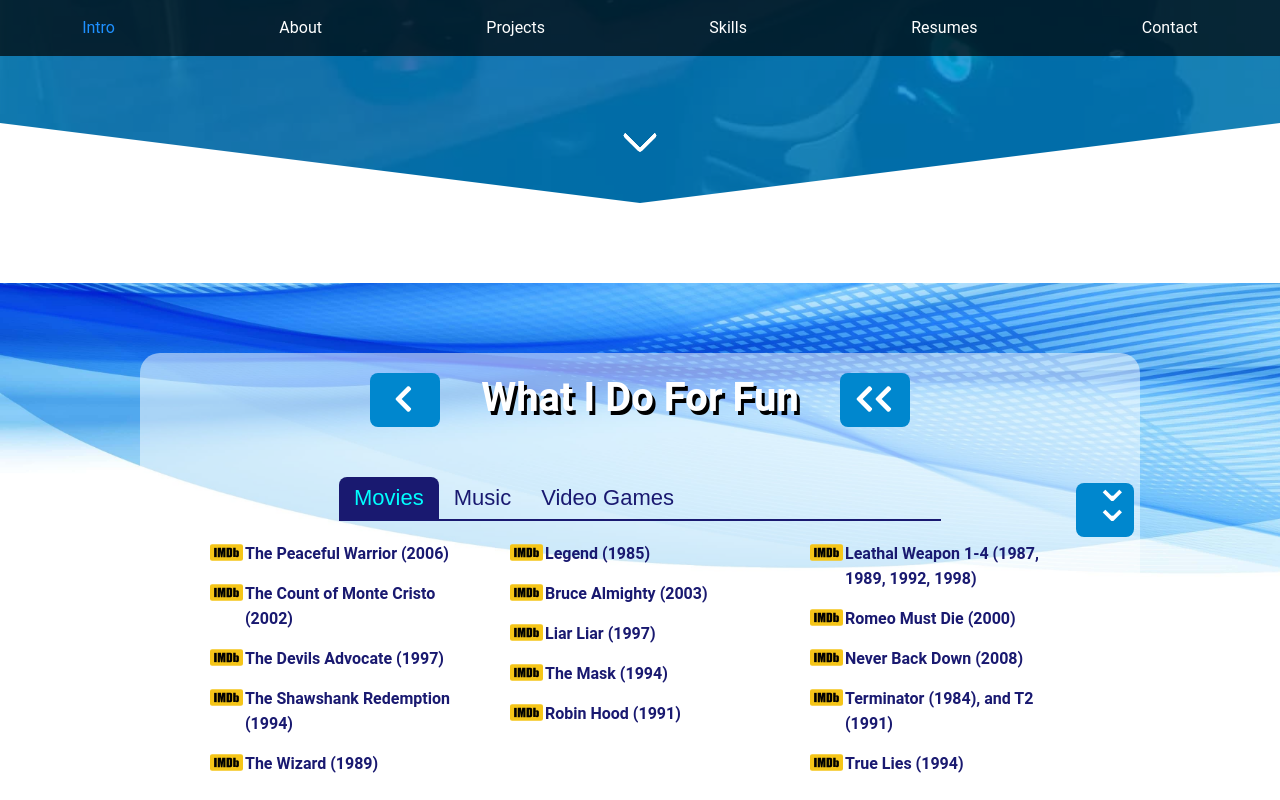
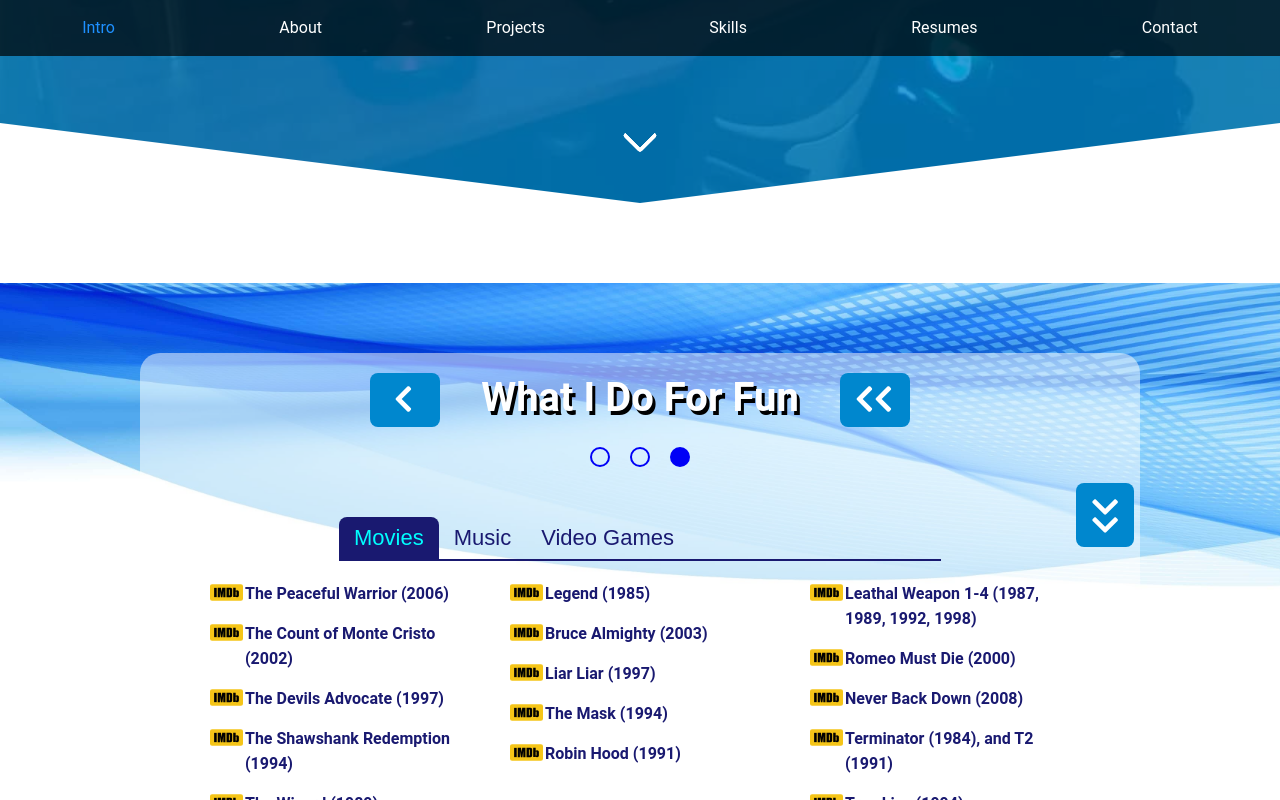
Before and after one commit to jamespagedev/portfolio, a React (Create React App) app: page / in a window 1280 px wide. Both pictures are taken after a click on the button 405 px from the left and 917 px from the top of the page. Shown: the part 517-1317 px from the top of the page. Built offline with nearby package versions, Linux system fonts and the light colour scheme.

Commit message:
about carousel - fixed verticle buttons and opacity during slide

```diff
--- a/src/Components/AboutComponents/AboutCarousel.js
+++ b/src/Components/AboutComponents/AboutCarousel.js
@@ -1,6 +1,6 @@
 import React, { useLayoutEffect, useState } from 'react';
 import { FontAwesomeIcon } from '@fortawesome/react-fontawesome'
-import { faChevronRight, faChevronLeft } from '@fortawesome/free-solid-svg-icons'
+import { faChevronRight, faChevronLeft, faChevronUp, faChevronDown } from '@fortawesome/free-solid-svg-icons'
 
 // components
 import EducationSlide from './EducationSlide.js';
@@ -18,17 +18,18 @@ const slidesIndexesWithScroll = new Set([funSlideIndex]);
 const AboutCarousel = props => {
   // variables
   const { containerWidth, slideWidth } = props;
-  const slideTitles = {1: "Education", 2: "History", 3: "What I Do For Fun"}
-  const [slideIndex, setSlideIndex] = useState(1);
+  const slideTitles = {1: "Education", 2: "History", 3: "What I Do For Fun"};
+  const slideIndexes = {education: 1, history: 2, fun: 3};
+  const [slideIndex, setSlideIndex] = useState(slideIndexes.education);
   const [hasScrollUpDown, setHasScrollUpDown] = useState(false);
   const [hobbyTabIdSelected, setHobbyTabIdSelected] = useState(hobbyTabIds.movies);
   const [rowsPerFunSlide] = useState(2);
   const [moviesVerticlePosition, setMoviesVerticlePosition] = useState(0);
-  const [moviesContentResolution] = useState({totalHeight: 0, totalWidth: 0, viewHeight: 0, viewWidth: 0});
+  const [moviesContentResolution, setMoviesContentResolution] = useState({totalHeight: 0, totalWidth: 0, viewHeight: 0, viewWidth: 0});
   const [musicVerticlePosition, setMusicVerticlePosition] = useState(0);
-  const [musicContentResolution] = useState({totalHeight: 0, totalWidth: 0, viewHeight: 0, viewWidth: 0});
+  const [musicContentResolution, setMusicContentResolution] = useState({totalHeight: 0, totalWidth: 0, viewHeight: 0, viewWidth: 0});
   const [gamesVerticlePosition, setGamesVerticlePosition] = useState(0);
-  const [gamesContentResolution] = useState({totalHeight: 0, totalWidth: 0, viewHeight: 0, viewWidth: 0});
+  const [gamesContentResolution, setGamesContentResolution] = useState({totalHeight: 0, totalWidth: 0, viewHeight: 0, viewWidth: 0});
 
   // functions
   const next = () => {
@@ -41,6 +42,11 @@ const AboutCarousel = props => {
     const prevSlideIndex = (slideIndex - 1) < 1 ? maxSlides : slideIndex - 1
     setSlideIndex(prevSlideIndex);
     slidesIndexesWithScroll.has(prevSlideIndex) ? setHasScrollUpDown(true) : setHasScrollUpDown(false);
+  }
+
+  const changeSlide = (slideNum) => {
+    setSlideIndex(slideNum);
+    slidesIndexesWithScroll.has(slideNum) ? setHasScrollUpDown(true) : setHasScrollUpDown(false);
   }
 
   // Functions
@@ -87,18 +93,30 @@ const AboutCarousel = props => {
   }
 
   useLayoutEffect(() => {
-    moviesContentResolution.totalHeight = document.getElementById('movies-content').clientHeight;
-    musicContentResolution.totalHeight = document.getElementById('music-content').clientHeight;
-    gamesContentResolution.totalHeight = document.getElementById('games-content').clientHeight;
-    moviesContentResolution.totalWidth = document.getElementById('movies-content').clientWidth;
-    musicContentResolution.totalWidth = document.getElementById('music-content').clientWidth;
-    gamesContentResolution.totalWidth = document.getElementById('games-content').clientWidth;
-    moviesContentResolution.viewHeight = document.getElementById('movies-content-list-default').clientHeight * 2;
-    musicContentResolution.viewHeight = document.getElementById('music-content-list-default').clientHeight * 2;
-    gamesContentResolution.viewHeight = document.getElementById('games-content-list-default').clientHeight * 2;
-    moviesContentResolution.viewWidth = document.getElementById('movies-content-list-default').clientWidth * 4;
-    musicContentResolution.viewWidth = document.getElementById('music-content-list-default').clientWidth * 4;
-    gamesContentResolution.viewWidth = document.getElementById('games-content-list-default').clientWidth * 4;
+    if (hobbyTabIdSelected === hobbyTabIds.movies && moviesContentResolution.totalHeight === 0) {
+      const newContentResolution = {}
+      newContentResolution.totalHeight = document.getElementById('movies-content').clientHeight;
+      newContentResolution.totalWidth = document.getElementById('movies-content').clientWidth;
+      newContentResolution.viewHeight = document.getElementById('movies-content-list-default').clientHeight * 2;
+      newContentResolution.viewWidth = document.getElementById('movies-content-list-default').clientWidth * 4;
+      setMoviesContentResolution(newContentResolution);
+    }
+    if (hobbyTabIdSelected === hobbyTabIds.music && musicContentResolution.totalHeight === 0) {
+      const newContentResolution = {}
+      newContentResolution.totalHeight = document.getElementById('music-content').clientHeight;
+      newContentResolution.totalWidth = document.getElementById('music-content').clientWidth;
+      newContentResolution.viewHeight = document.getElementById('music-content-list-default').clientHeight * 2;
+      newContentResolution.viewWidth = document.getElementById('music-content-list-default').clientWidth * 4;
+      setMusicContentResolution(newContentResolution);
+    }
+    if (hobbyTabIdSelected === hobbyTabIds.videoGames && gamesContentResolution.totalHeight === 0) {
+      const newContentResolution = {}
+      newContentResolution.totalHeight = document.getElementById('games-content').clientHeight;
+      newContentResolution.totalWidth = document.getElementById('games-content').clientWidth;
+      newContentResolution.viewHeight = document.getElementById('games-content-list-default').clientHeight * 2;
+      newContentResolution.viewWidth = document.getElementById('games-content-list-default').clientWidth * 4;
+      setGamesContentResolution(newContentResolution);
+    }
     // eslint-disable-next-line react-hooks/exhaustive-deps
   }, [hobbyTabIdSelected]);
 
@@ -110,15 +128,18 @@ const AboutCarousel = props => {
         <h1>{slideTitles[slideIndex]}</h1>
         <button onClick={next}>{slideIndex === maxSlides ? <span style={{paddingRight: "2px"}}><FontAwesomeIcon icon={faChevronLeft}/><FontAwesomeIcon icon={faChevronLeft}/></span> : <span style={{paddingLeft: "4px"}}><FontAwesomeIcon icon={faChevronRight} /></span>}</button>
       </div>
+      <div className="div-about-carousel-dots">
+        {[...Array(maxSlides)].map((num, i) => <div key={i} className="dot-action" onClick={() => changeSlide(i+1)}><div className={slideIndex === i+1 ? "dot selected" : "dot"} /></div>)}
+      </div>
       <div className="div-about-carousel-window">
         <div className="div-about-carousel-inner" style={{width: `${maxSlides * containerWidth}px`, right: `${containerWidth * slideIndex - containerWidth}px`}}>
-          <div className="div-about-carousel-slide" style={{width: `${slideWidth}px`}}>
+          <div className={slideIndex === slideIndexes.education ? "div-about-carousel-slide" : "div-about-carousel-slide about-carousel-slide-hide"} style={{width: `${slideWidth}px`}}>
             <EducationSlide />
           </div>
-          <div className="div-about-carousel-slide" style={{width: `${slideWidth}px`}}>
+          <div className={slideIndex === slideIndexes.history ? "div-about-carousel-slide" : "div-about-carousel-slide about-carousel-slide-hide"} style={{width: `${slideWidth}px`}}>
             <HistorySlide />
           </div>
-          <div className="div-about-carousel-slide" style={{width: `${slideWidth}px`}}>
+          <div className={slideIndex === slideIndexes.fun ? "div-about-carousel-slide" : "div-about-carousel-slide about-carousel-slide-hide"} style={{width: `${slideWidth}px`}}>
             <FunSlide
               hobbyTabIdSelected={hobbyTabIdSelected}
               handleChangeTab={handleChangeTab}
@@ -128,33 +149,64 @@ const AboutCarousel = props => {
             />
           </div>
         </div>
-        {hasScrollUpDown &&
+        {hasScrollUpDown && hobbyTabIdSelected === hobbyTabIds.movies &&
           <div className="div-about-fun-buttons">
-            { ((hobbyTabIdSelected === hobbyTabIds.movies && moviesVerticlePosition === 0) || (hobbyTabIdSelected === hobbyTabIds.music && musicVerticlePosition === 0) || (hobbyTabIdSelected === hobbyTabIds.videoGames && gamesVerticlePosition === 0)) ?
-              <button className="down-to-bottom" onClick={scrollUp}><span>&#8964;</span><span>&#8964;</span></button> :
-              <button className="up" onClick={scrollUp}><span>&#8964;</span></button>
-            }
-            {
-              (
-                (
-                  hobbyTabIdSelected === hobbyTabIds.movies &&
-                  moviesVerticlePosition !== 0 &&
-                  moviesVerticlePosition + moviesContentResolution.viewHeight >= moviesContentResolution.totalHeight
-                ) ||
-                (
-                  hobbyTabIdSelected === hobbyTabIds.music &&
-                  musicVerticlePosition !== 0 &&
-                  musicVerticlePosition + musicContentResolution.viewHeight >= musicContentResolution.totalHeight
-                ) ||
-                (
-                  hobbyTabIdSelected === hobbyTabIds.videoGames &&
-                  gamesVerticlePosition !== 0 &&
-                  gamesVerticlePosition + gamesContentResolution.viewHeight >= gamesContentResolution.totalHeight
-                )
-              ) ?
-              <button className="up-to-top" onClick={scrollDown}><span>&#8964;</span><span>&#8964;</span></button> :
-              <button className="down" onClick={scrollDown}><span>&#8964;</span></button>
-            }
+            {console.log("movies")}
+            {console.log("moviesVerticlePosition", moviesVerticlePosition)}
+            {console.log("moviesContentResolution.viewHeight", moviesContentResolution.viewHeight)}
+            {console.log("moviesContentResolution.totalHeight", moviesContentResolution.totalHeight)}
+              <button className="top-button" onClick={scrollUp}>
+              {(moviesVerticlePosition === 0) ?
+                <span className="down-to-bottom" style={{paddingTop: "2px"}}><FontAwesomeIcon icon={faChevronDown}/><FontAwesomeIcon icon={faChevronDown}/></span> :
+                <span style={{paddingBottom: "4px"}}><FontAwesomeIcon icon={faChevronUp}/></span>
+              }
+              </button>
+              <button className="bottom-button" onClick={scrollDown}>
+                {(moviesVerticlePosition + moviesContentResolution.viewHeight >= moviesContentResolution.totalHeight) ?
+                  <span className="up-to-top" style={{paddingBottom: "2px"}}><FontAwesomeIcon icon={faChevronUp}/><FontAwesomeIcon icon={faChevronUp}/></span> :
+                  <span style={{paddingTop: "4px"}}><FontAwesomeIcon icon={faChevronDown}/></span>
+                }
+              </button>
+          </div>
+        }
+        {hasScrollUpDown && hobbyTabIdSelected === hobbyTabIds.music && musicContentResolution.totalHeight !== 0 &&
+          <div className="div-about-fun-buttons">
+            {console.log("music")}
+            {console.log("musicVerticlePosition", musicVerticlePosition)}
+            {console.log("musicContentResolution.viewHeight", musicContentResolution.viewHeight)}
+            {console.log("musicContentResolution.totalHeight", musicContentResolution.totalHeight)}
+              <button className="top-button" onClick={scrollUp}>
+              {(musicVerticlePosition === 0) ?
+                <span className="down-to-bottom" style={{paddingTop: "2px"}}><FontAwesomeIcon icon={faChevronDown}/><FontAwesomeIcon icon={faChevronDown}/></span> :
+                <span style={{paddingBottom: "4px"}}><FontAwesomeIcon icon={faChevronUp}/></span>
+              }
+              </button>
+              <button className="bottom-button" onClick={scrollDown}>
+                {(musicVerticlePosition + musicContentResolution.viewHeight >= musicContentResolution.totalHeight) ?
+                  <span className="up-to-top" style={{paddingBottom: "2px"}}><FontAwesomeIcon icon={faChevronUp}/><FontAwesomeIcon icon={faChevronUp}/></span> :
+                  <span style={{paddingTop: "4px"}}><FontAwesomeIcon icon={faChevronDown}/></span>
+                }
+              </button>
+          </div>
+        }
+        {hasScrollUpDown && hobbyTabIdSelected === hobbyTabIds.videoGames &&
+          <div className="div-about-fun-buttons">
+            {console.log("games")}
+            {console.log("gamesVerticlePosition", gamesVerticlePosition)}
+            {console.log("gamesContentResolution.viewHeight", gamesContentResolution.viewHeight)}
+            {console.log("gamesContentResolution.totalHeight", gamesContentResolution.totalHeight)}
+              <button className="top-button" onClick={scrollUp}>
+              {(gamesVerticlePosition === 0) ?
+                <span className="down-to-bottom" style={{paddingTop: "2px"}}><FontAwesomeIcon icon={faChevronDown}/><FontAwesomeIcon icon={faChevronDown}/></span> :
+                <span style={{paddingBottom: "4px"}}><FontAwesomeIcon icon={faChevronUp}/></span>
+              }
+              </button>
+              <button className="bottom-button" onClick={scrollDown}>
+                {(gamesVerticlePosition + gamesContentResolution.viewHeight >= gamesContentResolution.totalHeight) ?
+                  <span className="up-to-top" style={{paddingBottom: "2px"}}><FontAwesomeIcon icon={faChevronUp}/><FontAwesomeIcon icon={faChevronUp}/></span> :
+                  <span style={{paddingTop: "4px"}}><FontAwesomeIcon icon={faChevronDown}/></span>
+                }
+              </button>
           </div>
         }
       </div>
--- a/src/index.css
+++ b/src/index.css
@@ -342,29 +342,89 @@ img {
   padding: 70px 12px 40px;
 }
 .div-about-carousel {
+  display: flex;
+  flex-direction: column;
+  align-items: center;
   position: relative;
   z-index: 1;
-  display: flex;
-  flex-direction: column;
   width: 100%;
   max-width: 1000px;
   margin: 0 auto;
   background-color: rgba(255,255,255,0.5);
   border-radius: 2rem;
 }
+.div-about-carousel-slide {
+  display: block;
+  opacity: 1;
+  transition: all 1000ms ease-in-out; /* double size of about-carousel-slide-hide */
+}
+.about-carousel-slide-hide {
+  opacity: 0;
+  pointer-events: none;
+  transition: all 500ms ease-in-out;
+}
+.div-about-carousel-buttons-title {
+  display: flex;
+  margin: 20px auto 0;
+}
+.div-about-carousel-buttons-title h1 {
+  width: 400px;
+  max-width: 400px;
+  padding-top: 5px;
+  font-size: 4rem;
+  font-weight: 600;
+  text-align: center;
+  text-shadow: 0.3rem 0.4rem #000000;
+}
+.div-about-carousel-buttons-title button {
+  width: 70px;
+  padding: 10px 0;
+  font-size: 3rem;
+  color: #ffffff;
+  background-color: #0087ce;
+  border: none;
+  border-radius: 8px;
+  outline: none;
+  cursor: pointer;
+}
+.div-about-carousel-buttons-title button:hover {
+  color: #0087ce;
+  background-color: #ffffff;
+}
+.div-about-carousel-dots {
+  display: flex;
+  margin: 10px 0 10px;
+}
+.div-about-carousel-dots .dot-action {
+  padding: 10px;
+  cursor: pointer;
+}
+.div-about-carousel-dots .dot-action:hover .dot {
+  background-color: rgba(0, 0, 246, 0.2);
+}
+.div-about-carousel-dots .dot {
+  min-width: 20px;
+  width: 20px;
+  max-width: 20px;
+  min-height: 20px;
+  height: 20px;
+  max-height: 20px;
+  border-radius: 50%;
+  border: 2px solid #0000f6;
+}
+.div-about-carousel-dots .selected {
+  background-color: #0000f6!important;
+}
 .div-about-carousel-window {
   overflow: hidden;
   max-width: 860px; /* 140px less than div-about-carousel */
   height: 720px;
-  margin: 0 auto;
+  margin: 0;
 }
 .div-about-carousel-inner {
   display: flex;
   position: relative;
   transition: right 0.5s ease-in-out;
-}
-.div-about-carousel-slide {
-  display: block;
 }
 .button-about-fun-tab {
   background: none;
@@ -397,8 +457,6 @@ img {
 .button-about-fun-tab-selected:hover {
   cursor: pointer;
 }
-
-
 .div-about-carousel-education-slide {
   display: flex;
   flex-direction: column;
@@ -640,12 +698,14 @@ img {
 }
 .div-about-fun-buttons button {
   position: absolute;
-  height: 54px;
-  width: 57.53px;
+  height: 64px;
+  width: 58px;
+  padding: 0 10px;
+  border: none;
+  border-radius: 8px;
   color: #ffffff;
   background-color: #0087ce;
-  border: none;
-  border-radius: 8px;
+  font-size: 3rem;
   outline: none;
   cursor: pointer;
 }
@@ -653,58 +713,22 @@ img {
   color: #0087ce;
   background-color: #ffffff;
 }
-.div-about-fun-buttons .down-to-bottom span:first-child {
-  position: absolute;
-  font-size: 45px;
-  bottom: 25px;
-  left: 17px;
+.div-about-fun-buttons span {
+  display: flex;
+  flex-direction: column;
+  align-items: center;
 }
-.div-about-fun-buttons .down-to-bottom span:last-child {
-  position: absolute;
-  font-size: 45px;
-  bottom: 5px;
-  left: 17px;
+.div-about-fun-buttons .down-to-bottom svg:last-child {
+  margin-top: -12px;
 }
-.div-about-fun-buttons .down span {
-  position: absolute;
-  font-size: 45px;
-  bottom: 14px;
-  left: 17px;
+.div-about-fun-buttons .up-to-top svg:first-child {
+  margin-bottom: -12px;
 }
-.div-about-fun-buttons .up span {
-  position: absolute;
-  font-size: 45px;
-  top: 12px;
-  left: 17px;
-  transform: rotate(180deg);
-}
-.div-about-fun-buttons .up-to-top span:first-child {
-  position: absolute;
-  font-size: 45px;
-  top: 5px;
-  left: 17px;
-  transform: rotate(180deg);
-}
-.div-about-fun-buttons .up-to-top span:last-child {
-  position: absolute;
-  font-size: 45px;
-  top: 25px;
-  left: 17px;
-  transform: rotate(180deg);
-}
-.div-about-fun-buttons .down-to-bottom {
+.div-about-fun-buttons .top-button {
   right: 6px;
   top: 130px;
 }
-.div-about-fun-buttons .down {
-  right: 6px;
-  bottom: 10px;
-}
-.div-about-fun-buttons .up {
-  right: 6px;
-  top: 130px;
-}
-.div-about-fun-buttons .up-to-top {
+.div-about-fun-buttons .bottom-button {
   right: 6px;
   bottom: 10px;
 }
@@ -765,34 +789,6 @@ img {
   background-repeat: no-repeat;
 }
 
-.div-about-carousel-buttons-title {
-  display: flex;
-  margin: 20px auto;
-}
-.div-about-carousel-buttons-title h1 {
-  width: 400px;
-  max-width: 400px;
-  padding-top: 5px;
-  font-size: 4rem;
-  font-weight: 600;
-  text-align: center;
-  text-shadow: 0.3rem 0.4rem #000000;
-}
-.div-about-carousel-buttons-title button {
-  width: 70px;
-  padding: 10px 0;
-  font-size: 3rem;
-  color: #ffffff;
-  background-color: #0087ce;
-  border: none;
-  border-radius: 8px;
-  outline: none;
-  cursor: pointer;
-}
-.div-about-carousel-buttons-title button:hover {
-  color: #0087ce;
-  background-color: #ffffff;
-}
 
 /*=============================================================*/
 /*===================== Responsive Design =====================*/
@@ -886,6 +882,9 @@ img {
 @media screen and (max-width: 1024px) {
   /*--------------------------- About ---------------------------*/
   .div-about-content-container { max-width: 768px; }
+  .div-about-carousel-dots .dot-action:hover .dot {
+    background-color: inherit;
+  }
 }
 
 /*============================ 992 ============================*/
```
